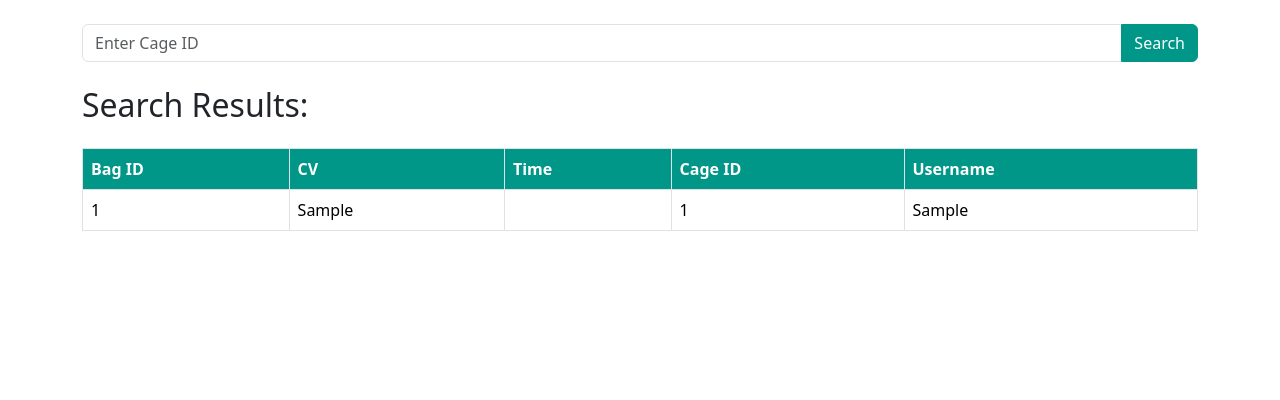
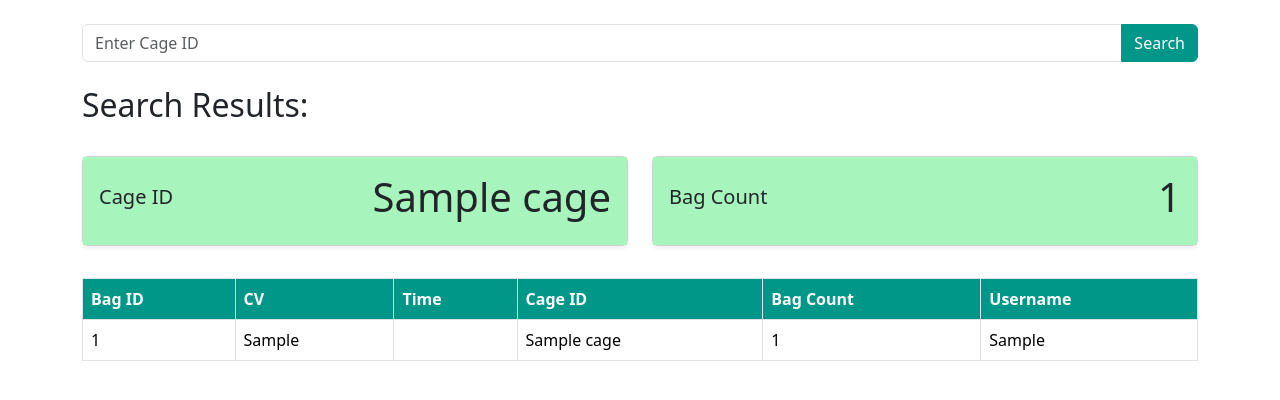
Before and after one commit to mrrobot620/bagtrac, a Django app: template bagtrac/templates/cage_search.html in a window 1280 px wide. Shown: the part 56-456 px from the top of the page. Run offline with Django 4.2, Linux system fonts and the light colour scheme; tables that the repository leaves empty hold one stand-in row (values such as "Sample post"); the template is opened without the code that fills it: values that come from a table or form of the project are taken from there, most other values are stand-ins (such as "Sample title", 1, 10 or a date in 2020).

Commit message:
Cage & Bag Relation Created

```diff
--- a/bagtrac/models.py
+++ b/bagtrac/models.py
@@ -7,21 +7,21 @@ class Cvs(models.Model):
     def __str__(self):
         return(self.cv)
 
-class Data(models.Model):
-    time1 = models.DateTimeField(auto_now_add=True)
-    cv = models.CharField(max_length=20)
-    bag_seal_id = models.CharField(max_length=255 , unique=True)
-    cage_id = models.CharField(max_length=20)
-    user = models.CharField(max_length=255)
-
-    def __str__(self):
-        return self.bag_seal_id
-
 class Cage(models.Model):
-    cage_id = models.CharField(max_length=10, unique=True)  # T1, T2, ...
+    cage_name = models.CharField(max_length=10, unique=True)  # T1, T2, ...
     uuid = models.UUIDField(default=uuid.uuid4, editable=False, unique=True)
     is_occupied = models.BooleanField(default=False)
     last_used = models.DateTimeField(auto_now=True)
 
     def __str__(self):
         return self.cage_id
+
+class Data(models.Model):
+    time1 = models.DateTimeField(auto_now_add=True)
+    cv = models.CharField(max_length=20)
+    bag_seal_id = models.CharField(max_length=255 , unique=True)
+    cage_id = models.ForeignKey(Cage , on_delete=models.CASCADE)
+    user = models.CharField(max_length=255)
+
+    def __str__(self):
+        return self.bag_seal_id
--- a/bagtrac/templates/base.html
+++ b/bagtrac/templates/base.html
@@ -47,6 +47,11 @@
         border-color: rgb(0 , 150 , 136);
     }
 
+    .bg_hms {
+      color: white;
+      background-color: rgb(0, 150, 136);
+    }
+
     .hms_color th {
       background-color: rgb(0, 150, 136);
       color: white;
--- a/bagtrac/templates/cage_search.html
+++ b/bagtrac/templates/cage_search.html
@@ -10,6 +10,7 @@
     </div>
 </div>
 {% endif %}
+
 <div class="container mt-4">
     <form method="GET">
         <div class="input-group mb-3">
@@ -18,17 +19,42 @@
         </div>
     </form>
 </div>
+
 {% if search_results %}
 <div class="container mt-4">
     <h2>Search Results:</h2>
-    <div class="table-responsive">
-        <table class="table table-bordered mt-3">
+    <br>
+    <div class="row">
+        <div class="col-md-6 mb-3">
+            <div class="card shadow-sm">
+                    {% if search_results|length > 0 %}
+                    <div class="card-body d-flex align-items-center hms_bg_color">
+                        <h5 class="card-title me-auto">Cage ID</h5>
+                        <h1 class="card-title ms-auto">{{ search_results.0.cage_id.cage_name }}</h1>
+                    </div>
+                    {% endif %}
+            </div>
+        </div>
+        <div class="col-md-6 mb-3">
+            <div class="card shadow-sm">
+                    {% if search_results|length > 0 %}
+                    <div class="card-body d-flex align-items-center hms_bg_color">
+                        <h5 class="card-title me-auto">Bag Count</h5>
+                        <h1 class="card-title ms-auto">{{ total_bags_in_cage }}</h1>
+                    </div>
+                    {% endif %}
+            </div>
+        </div>
+    </div>
+    <div class="table-responsive mt-3">
+        <table class="table table-bordered">
             <thead class="hms_color">
                 <tr>
                     <th scope="col">Bag ID</th>
                     <th scope="col">CV</th>
                     <th scope="col">Time</th>
                     <th scope="col">Cage ID</th>
+                    <th scope="col">Bag Count</th>
                     <th scope="col">Username</th>
                 </tr>
             </thead>
@@ -38,7 +64,8 @@
                     <td>{{ result.bag_seal_id }}</td>
                     <td>{{ result.cv }}</td>
                     <td>{{ result.time1_str }}</td>
-                    <td>{{ result.cage_id }}</td>
+                    <td>{{ result.cage_id.cage_name }}</td>
+                    <td>{{ total_bags_in_cage }}</td>
                     <td>{{ result.user }}</td>
                 </tr>
                 {% endfor %}
@@ -48,10 +75,9 @@
 </div>
 {% endif %}
 
-
 <script>
-const userInput = document.getElementById('multiSearchInput').value;
-const bagIds = userInput.split(/[\n, ]/).filter(Boolean);
+    const userInput = document.getElementById('multiSearchInput').value;
+    const bagIds = userInput.split(/[\n, ]/).filter(Boolean);
 </script>
 
 {% endblock %}
--- a/bagtrac/templates/home.html
+++ b/bagtrac/templates/home.html
@@ -39,6 +39,7 @@
         <button type="submit" class="btn hms_bg">Submit</button>
     </form>
 </div>
+<script src="https://code.jquery.com/jquery-3.6.0.min.js"></script>
 <script>
     function validateForm() {
         var selectedValue = document.getElementById("selectCV").value;
@@ -58,6 +59,7 @@
             }
         }
     });
+
 </script>
 
 {% endblock %}
```
Also changed, not shown: bagtrac/views.py (+15 -6 lines), bagtrac/migrations/0006_alter_data_cage_id.py (added), bagtrac/migrations/0007_rename_cage_id_cage_cage_name.py (added).
